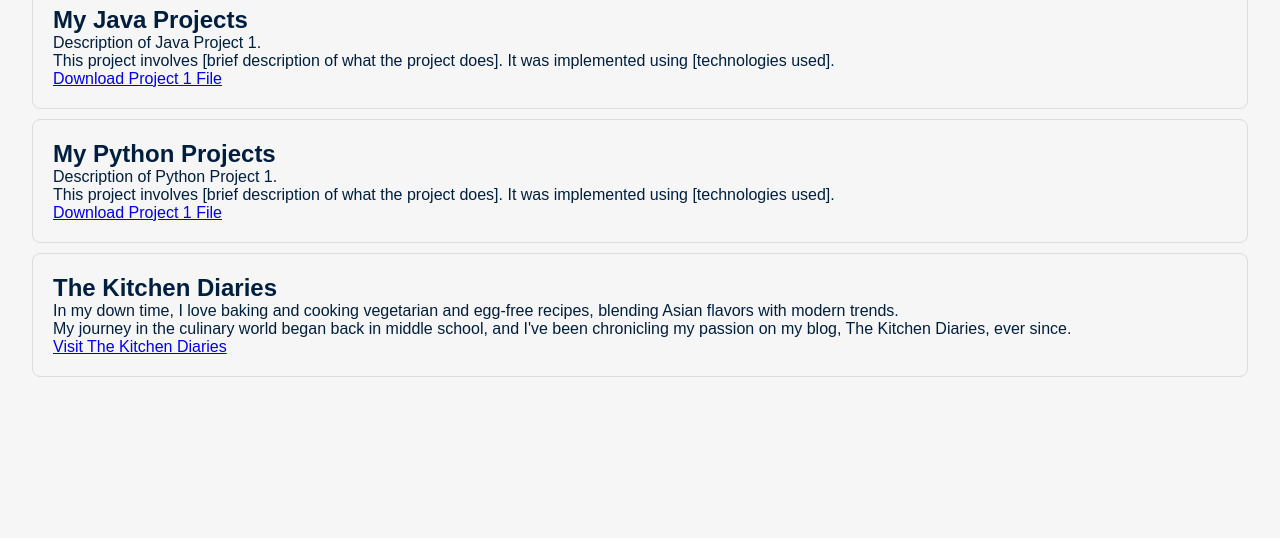
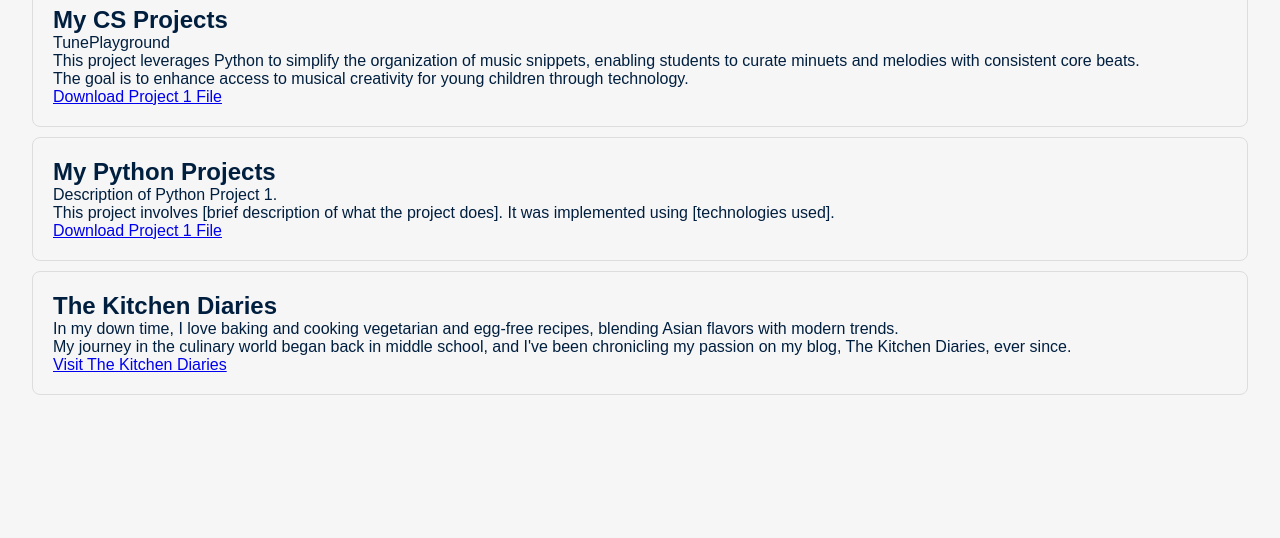
Before and after one commit to tanisha-jainn/Tanisha-Jain-Portfolio, a plain HTML site: page project_files.html in a window 1280 px wide. Shown: the part 262-800 px from the top of the page. Drawn offline with Linux system fonts and the light colour scheme.

Commit message:
Update project_files.html

```diff
--- a/project_files.html
+++ b/project_files.html
@@ -31,11 +31,12 @@
 
             <!-- Java Project 1 -->
             <div class="portfolio-item">
-                <h2>My Java Projects</h2>
-                <p>Description of Java Project 1.</p>
-                <p>This project involves [brief description of what the project does]. It was implemented using [technologies used].</p>
+                <h2>My CS Projects</h2>
+                <p>TunePlayground</p>
+                <p>This project leverages Python to simplify the organization of music snippets, enabling students to curate minuets and melodies with consistent core beats.</p>
+                <p>The goal is to enhance access to musical creativity for young children through technology.</p>
                 <a href="downloads/MiniPythonProjects" target="_blank">Download Project 1 File</a>
-                <!-- Add more details as needed -->
+
             </div>
 
             <!-- Python Project 1 -->
```
